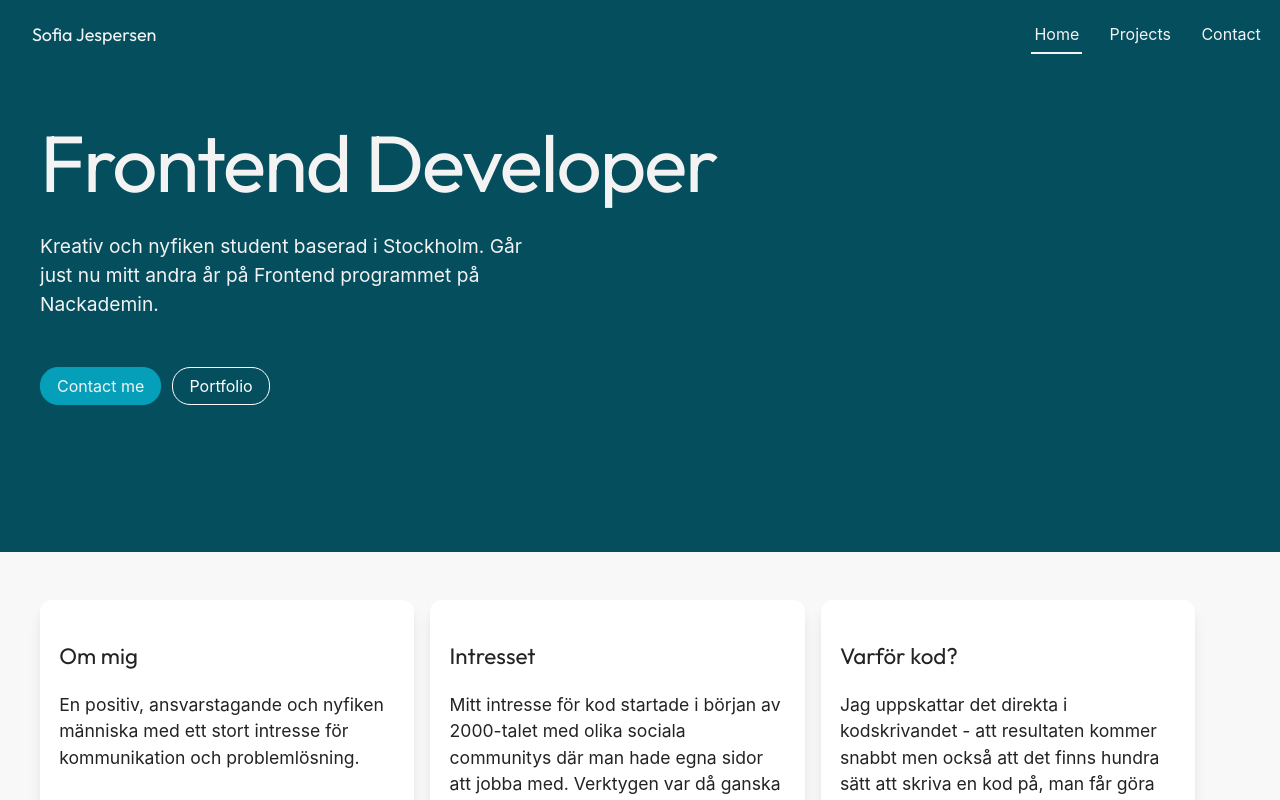
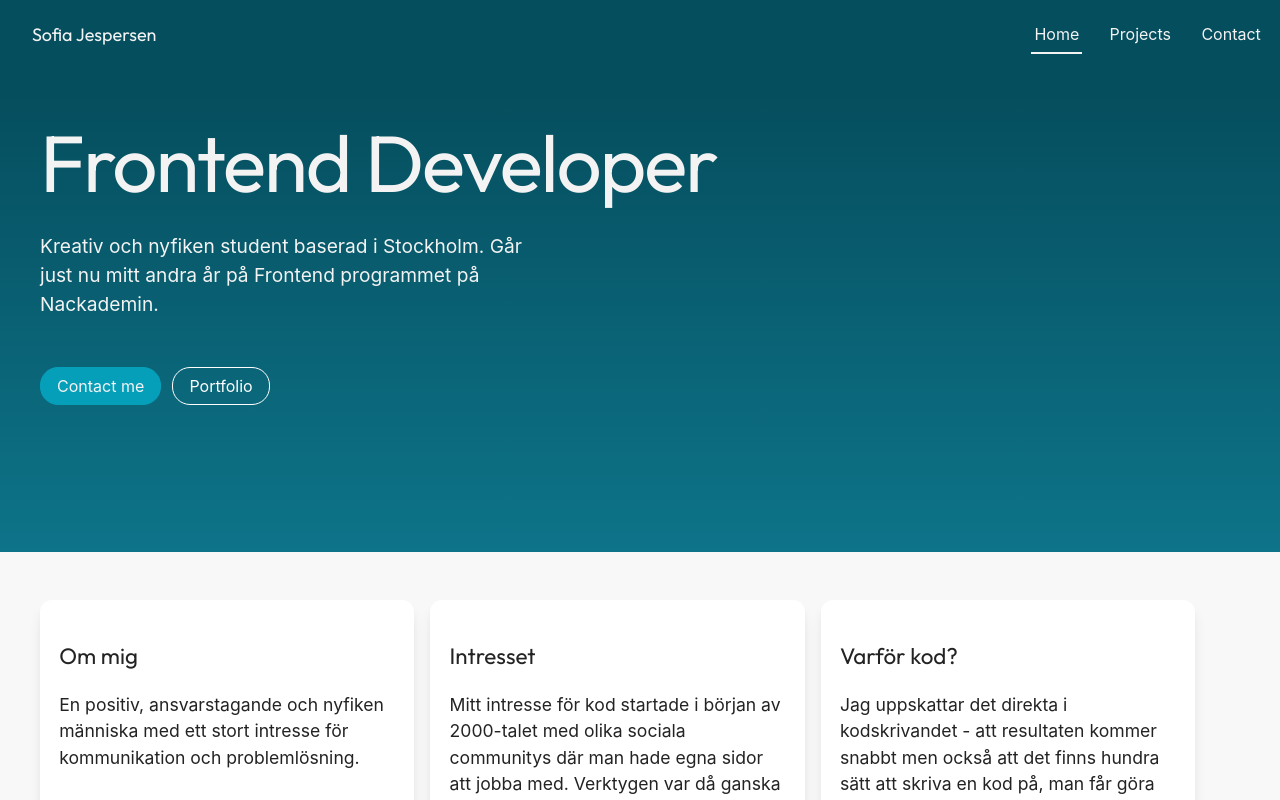
Before and after one commit to sofiaje/sofiaje.github.io, a React (Vite) app: page / in a window 1280 px wide. Shown: the top 800 px of the page. Built offline with nearby package versions, Linux system fonts and the light colour scheme.

Commit message:
info section

```diff
--- a/src/App.css
+++ b/src/App.css
@@ -22,7 +22,9 @@ section {
 }
 
 #info {
-  background-color: var(--backgroundColor);
+  /* background-color: var(--backgroundColor); */
+  background: rgb(14,116,137);
+  background: linear-gradient(0deg, rgba(14,116,137,1) 0%, rgba(5,78,94,1) 91%);
   min-height: 55vh;
 }
 
```
